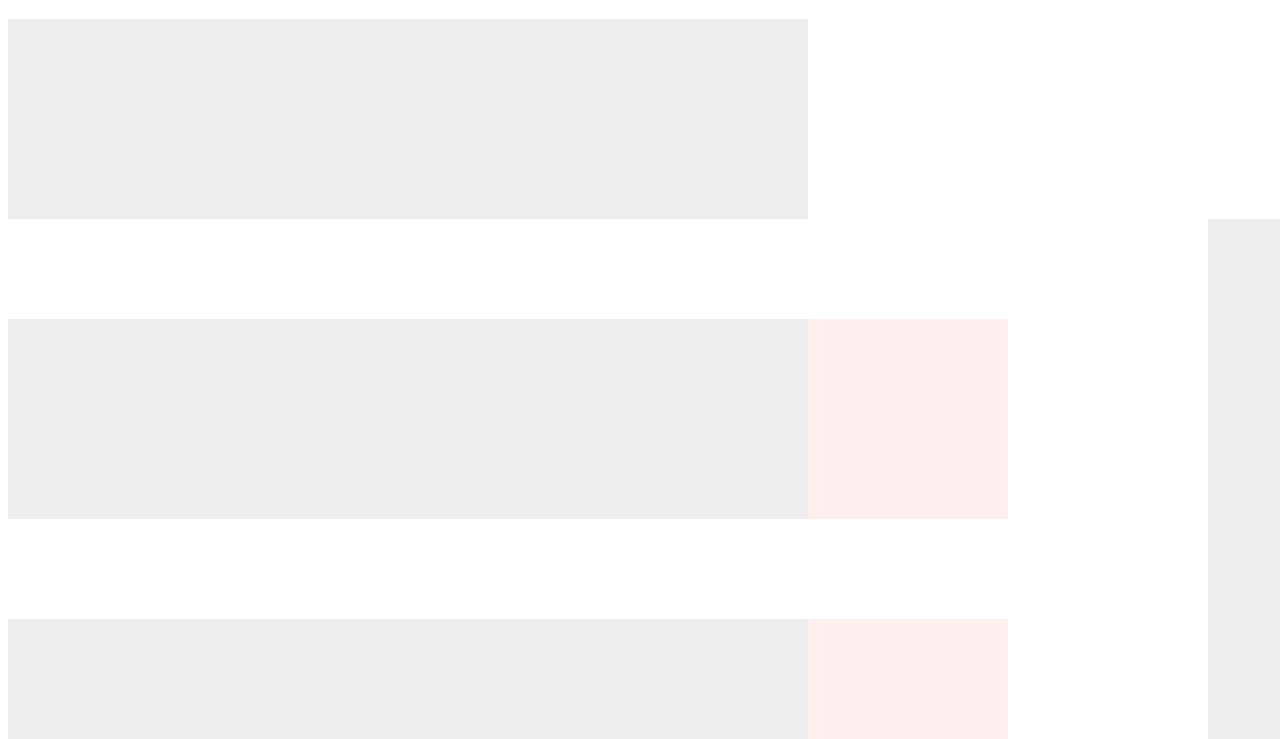
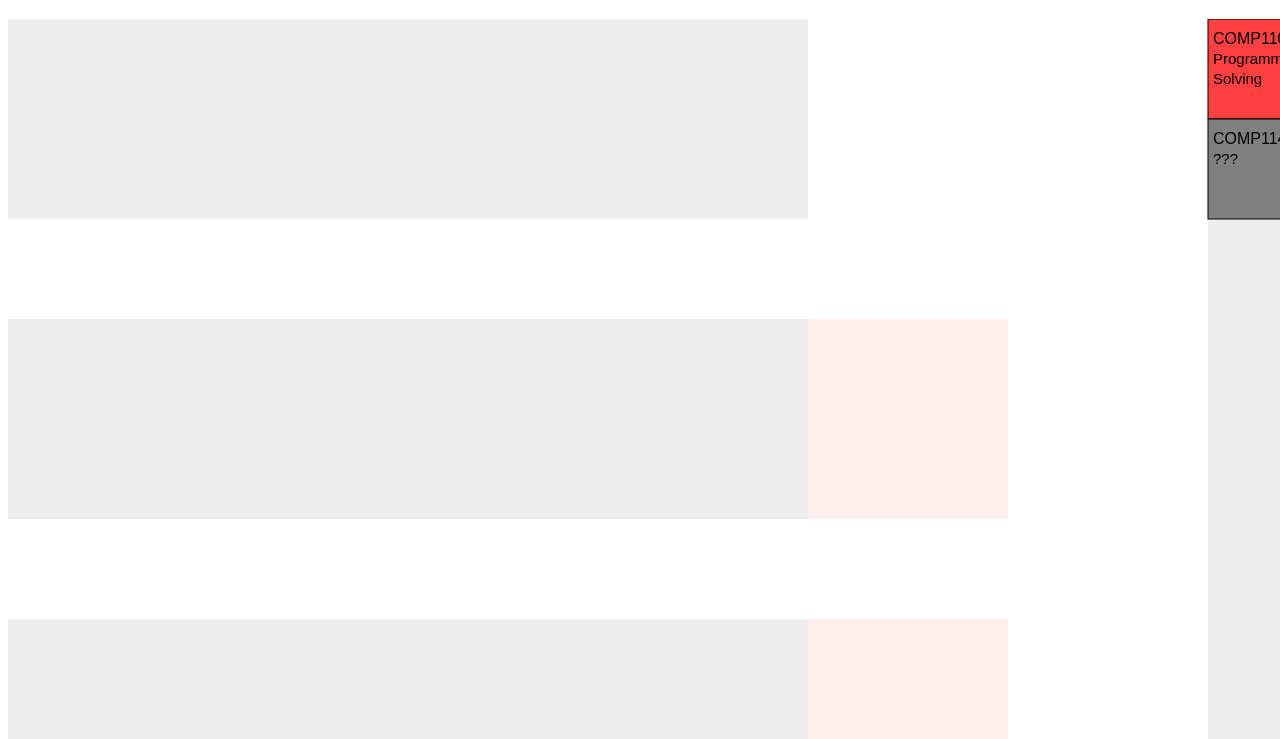
Before and after one commit to alexdboxall/Degree-Planner, a plain HTML site: page index.html in a window 1280 px wide. Shown: the part 61-800 px from the top of the page. Drawn offline with nearby package versions, Linux system fonts and the light colour scheme.

Commit message:
No more JSON

```diff
--- a/courses.json
+++ /dev/null
@@ -1,16 +0,0 @@
-{
-  "data": [
-    {
-      "code": "COMP1100",
-      "name": "Programming as Problem Solving",
-      "sem1": true,
-      "sem2": true
-    },
-    {
-      "code": "COMP1130",
-      "name": "Programming as Problem Solving (Advanced)",
-      "sem1": true,
-      "sem2": false
-    }
-  ]
-}
--- a/index.html
+++ b/index.html
@@ -2,12 +2,12 @@
 <html>
 	<head>
 		<title> Degree Planner </title>
-		<script src="https://ajax.googleapis.com/ajax/libs/jquery/3.6.0/jquery.min.js"></script>
 	</head>
 
 	<body>
 		<h1> Degree Planner </h1>
 		<canvas id="canvas" width=1350 height=1120> </canvas>
+		<script src="https://ajax.googleapis.com/ajax/libs/jquery/3.6.0/jquery.min.js"></script>
 		<script src="index.js"> </script>
 	</body>
 
--- a/index.js
+++ b/index.js
@@ -16,48 +16,20 @@ let draggingCourseOffsetY;
 let COURSES_PER_SEM = 6;
 let YEARS_OF_DEGREE = 5;
 
-
-// from here: https://stackoverflow.com/questions/12460378/how-to-get-json-from-url-in-javascript
-var getJSON = function(url, callback) {
-    var xhr = new XMLHttpRequest();
-    xhr.open('GET', url, true);
-    xhr.responseType = 'json';
-    xhr.onload = function() {
-        var status = xhr.status;
-        if (status === 200) {
-            callback(null, xhr.response);
-        } else {
-            callback(status, xhr.response);
-        }
-    };
-    xhr.send();
-};
-
-function getText(url) {
-    // read text from URL location
-    var request = new XMLHttpRequest();
-    request.open('GET', url, true);
-    request.send(null);
-    request.onreadystatechange = function () {
-        if (request.readyState === 4 && request.status === 200) {
-            var type = request.getResponseHeader('Content-Type');
-            if (type.indexOf("text") !== 1) {
-                return request.responseText;
-            }
-        }
+let allCourseData = [
+    {
+        code: "COMP1100",
+        name: "Programming as Problem Solving",
+        sem1: false,
+        sem2: false
+    },
+    {
+        code: "COMP1130",
+        name: "Programming as Problem Solving (Advanced)",
+        sem1: false,
+        sem2: false
     }
-}
-
-let allCourseData = null;
-$.get( "https://raw.githubusercontent.com/alexdboxall/Degree-Planner/main/courses.json", function( data ) {
-    console.log(data);
-    console.log(JSON.parse(data));
-    allCourseData = JSON.parse(data).data;
-});
-
-if (allCourseData == null) {
-    alert("uh-oh! the JSON couldn't be loaded");
-}
+];
 
 function setMode(simple) {
     if (simple) {
```
